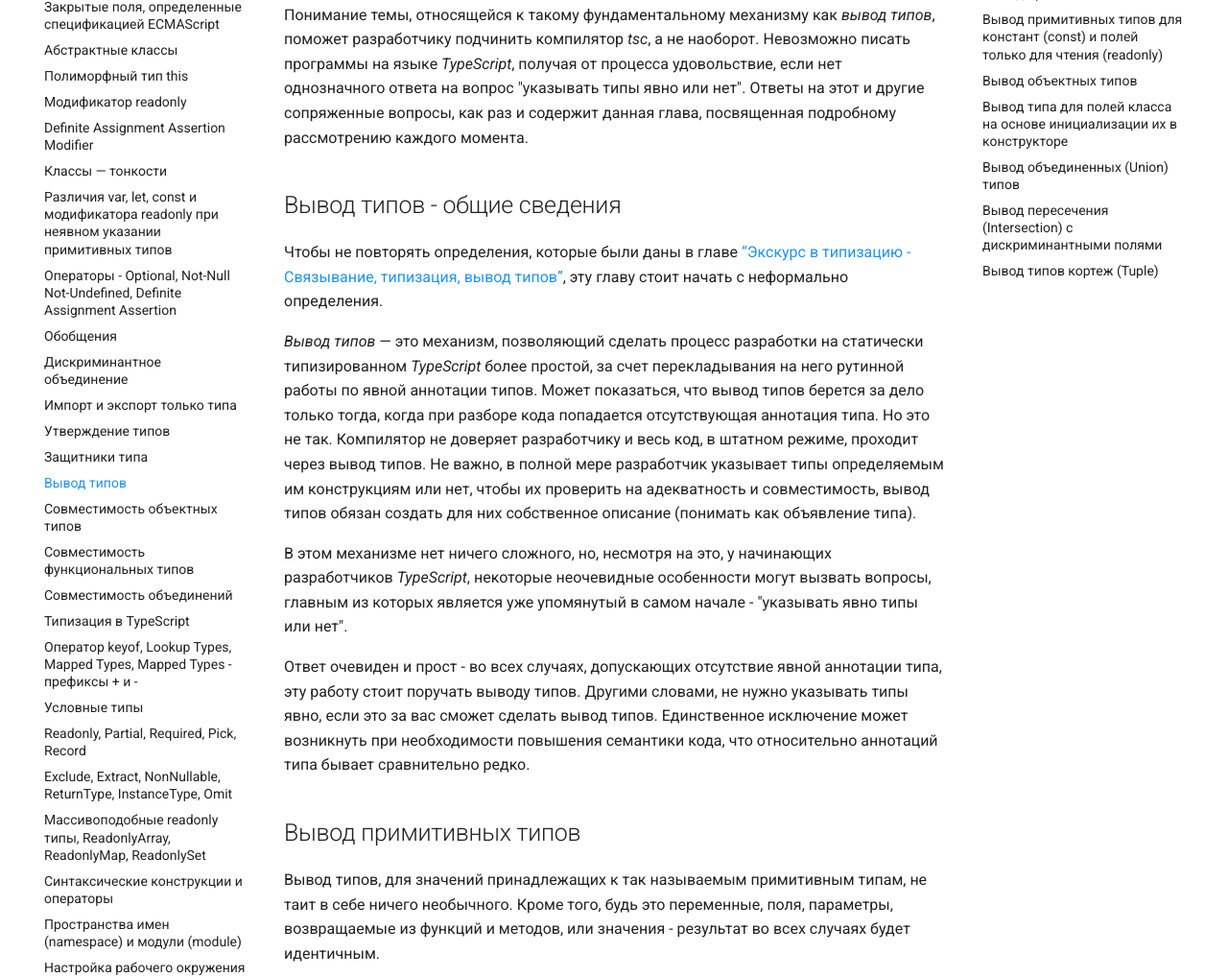
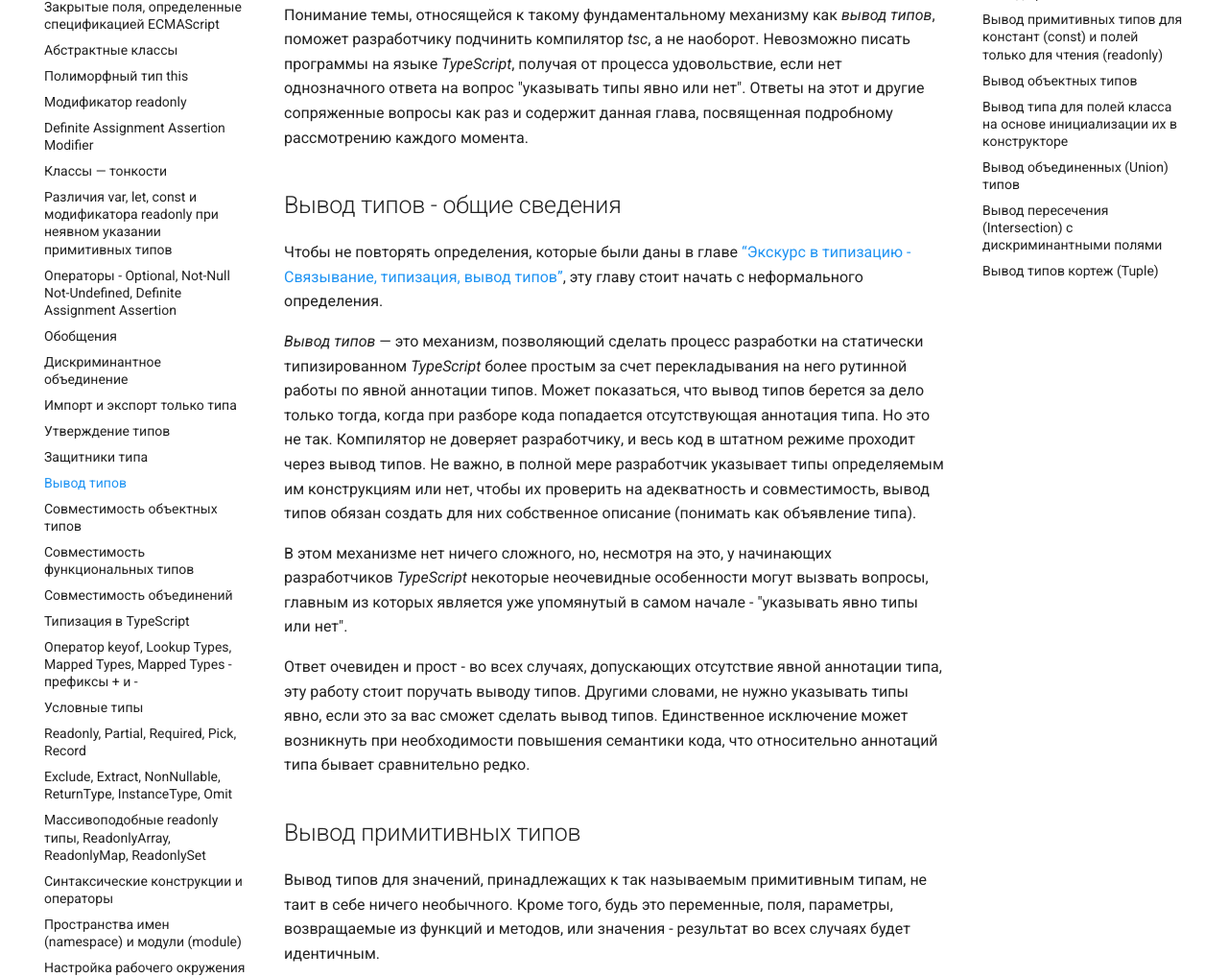
Before and after one commit to xsltdev/scriptdev.ru, an MkDocs documentation site: the page built from docs/guide/037.md, in a window 1280 px wide and 1400 px high. Shown: the part 225-1243 px from the top of the window at 96% size. Built offline with MkDocs 1.6.1 and Material for MkDocs 9.7.7, drawn with Linux system fonts in a browser that asks for light colours; comment, search, counter and statistics services are not loaded; some of the changed text lies outside the part shown.

Commit message:
edited mistakes

````diff
--- a/docs/guide/037.md
+++ b/docs/guide/037.md
@@ -1,20 +1,20 @@
 # Вывод типов
 
-Понимание темы, относящейся к такому фундаментальному механизму как _вывод типов_, поможет разработчику подчинить компилятор _tsc_, а не наоборот. Невозможно писать программы на языке _TypeScript_, получая от процесса удовольствие, если нет однозначного ответа на вопрос "указывать типы явно или нет". Ответы на этот и другие сопряженные вопросы, как раз и содержит данная глава, посвященная подробному рассмотрению каждого момента.
+Понимание темы, относящейся к такому фундаментальному механизму как _вывод типов_, поможет разработчику подчинить компилятор _tsc_, а не наоборот. Невозможно писать программы на языке _TypeScript_, получая от процесса удовольствие, если нет однозначного ответа на вопрос "указывать типы явно или нет". Ответы на этот и другие сопряженные вопросы как раз и содержит данная глава, посвященная подробному рассмотрению каждого момента.
 
 ## Вывод типов - общие сведения
 
-Чтобы не повторять определения, которые были даны в главе [“Экскурс в типизацию - Связывание, типизация, вывод типов”](003.md), эту главу стоит начать с неформально определения.
+Чтобы не повторять определения, которые были даны в главе [“Экскурс в типизацию - Связывание, типизация, вывод типов”](003.md), эту главу стоит начать с неформального определения.
 
-_Вывод типов_ — это механизм, позволяющий сделать процесс разработки на статически типизированном _TypeScript_ более простой, за счет перекладывания на него рутинной работы по явной аннотации типов. Может показаться, что вывод типов берется за дело только тогда, когда при разборе кода попадается отсутствующая аннотация типа. Но это не так. Компилятор не доверяет разработчику и весь код, в штатном режиме, проходит через вывод типов. Не важно, в полной мере разработчик указывает типы определяемым им конструкциям или нет, чтобы их проверить на адекватность и совместимость, вывод типов обязан создать для них собственное описание (понимать как объявление типа).
+_Вывод типов_ — это механизм, позволяющий сделать процесс разработки на статически типизированном _TypeScript_ более простым за счет перекладывания на него рутинной работы по явной аннотации типов. Может показаться, что вывод типов берется за дело только тогда, когда при разборе кода попадается отсутствующая аннотация типа. Но это не так. Компилятор не доверяет разработчику, и весь код в штатном режиме проходит через вывод типов. Не важно, в полной мере разработчик указывает типы определяемым им конструкциям или нет, чтобы их проверить на адекватность и совместимость, вывод типов обязан создать для них собственное описание (понимать как объявление типа).
 
-В этом механизме нет ничего сложного, но, несмотря на это, у начинающих разработчиков _TypeScript_, некоторые неочевидные особенности могут вызвать вопросы, главным из которых является уже упомянутый в самом начале - "указывать явно типы или нет".
+В этом механизме нет ничего сложного, но, несмотря на это, у начинающих разработчиков _TypeScript_ некоторые неочевидные особенности могут вызвать вопросы, главным из которых является уже упомянутый в самом начале - "указывать явно типы или нет".
 
 Ответ очевиден и прост - во всех случаях, допускающих отсутствие явной аннотации типа, эту работу стоит поручать выводу типов. Другими словами, не нужно указывать типы явно, если это за вас сможет сделать вывод типов. Единственное исключение может возникнуть при необходимости повышения семантики кода, что относительно аннотаций типа бывает сравнительно редко.
 
 ## Вывод примитивных типов
 
-Вывод типов, для значений принадлежащих к так называемым примитивным типам, не таит в себе ничего необычного. Кроме того, будь это переменные, поля, параметры, возвращаемые из функций и методов, или значения - результат во всех случаях будет идентичным.
+Вывод типов для значений, принадлежащих к так называемым примитивным типам, не таит в себе ничего необычного. Кроме того, будь это переменные, поля, параметры, возвращаемые из функций и методов, или значения - результат во всех случаях будет идентичным.
 
 ```ts
 enum Enums {
@@ -60,7 +60,7 @@
 }
 ```
 
-Когда вывод типов встречает значение, принадлежащее к типу `symbol`, его поведение зависит от конструкции, которой присваивается значение. Так, если вывод типов работает с константой, то тип определяется как запрос типа (глава [“Type Queries (запросы типа), Alias (псевдонимы типа)”](017.md)) самой константы. Если вывод типов устанавливает принадлежность к типу неизменяемого поля, то тип будет определен как `symbol`. Происходит так потому, что вместе с созданием нового экземпляра в системе будет определяться и новый символ, что противоречит правилам установленным для `Unique Symbol` (глава [“Типы - Примитивные литеральные типы Number, String, Boolean, Unique Symbol, Enum”](018.md)).
+Когда вывод типов встречает значение, принадлежащее к типу `symbol`, его поведение зависит от конструкции, которой присваивается значение. Так, если вывод типов работает с константой, то тип определяется как запрос типа (глава [“Type Queries (запросы типа), Alias (псевдонимы типа)”](017.md)) самой константы. Если вывод типов устанавливает принадлежность к типу неизменяемого поля, то тип будет определен как `symbol`. Происходит так потому, что вместе с созданием нового экземпляра в системе будет определяться и новый символ, что противоречит правилам, установленным для `Unique Symbol` (глава [“Типы - Примитивные литеральные типы Number, String, Boolean, Unique Symbol, Enum”](018.md)).
 
 ```ts
 const v = Symbol(); // const v: typeof v
@@ -93,7 +93,7 @@
 
 ## Вывод типа для полей класса на основе инициализации их в конструкторе
 
-Если прочитать главу, посвященную конфигурации компилятора, станет известно, что, при активном флаге `--noImplicitAny`, возникает ошибка, если тело класса включает поля без аннотации типа. Дело в том, что вывод типов расценивает поля без явной аннотации типа как принадлежащие к `any`, который как раз и не допускает активированный флаг `--noImplicitAny`.
+Если прочитать главу, посвященную конфигурации компилятора, станет известно, что при активном флаге `--noImplicitAny` возникает ошибка, если тело класса включает поля без аннотации типа. Дело в том, что вывод типов расценивает поля без явной аннотации типа как принадлежащие к `any`, который как раз и не допускает активированный флаг `--noImplicitAny`.
 
 ```ts
 class Square {
@@ -230,15 +230,15 @@
 ]; // let v: { a: number, b: string }[]
 ```
 
-В примере, вывод типов выводит ожидаемый и предсказуемый результат для массива объектов, чьи типы полностью идентичны. Идентичны они по той причине, что вывод типов установит тип `{ a: number, b: string }` для всех элементов массива.
+В примере вывод типов выводит ожидаемый и предсказуемый результат для массива объектов, чьи типы полностью идентичны. Идентичны они по той причине, что вывод типов установит тип `{ a: number, b: string }` для всех элементов массива.
 
-Но стоит изменить условие, допустим, убрать объявление одного поля и картина кардинально изменится. Вместо массива обычных объектов, тип будет выведен, как массив объединенного типа.
+Но стоит изменить условие, допустим, убрать объявление одного поля и картина кардинально изменится. Вместо массива обычных объектов тип будет выведен как массив объединенного типа.
 
 ```ts
 let v = [{ a: 5, b: 'text' }, { a: 6 }, { a: 7, b: true }]; // let v: ({ a: number, b: string } | { a: number, b?: undefined } | { a: number, b: boolean })[]
 ```
 
-Как видно из примера выше, вывод типов приводит все объектные типы, составляющие тип объединение, к единому виду. Он добавляет к типам несуществующие в них, но существующие в других объектных типах, поля, декларируя их как необязательные (глава [“Операторы - Optional, Not-Null, Not-Undefined, Definite Assignment Assertion”](031.md)). Сделано это для возможности конкретизировать тип любого элемента массива. Простыми словами, чтобы не получить ошибку во время выполнения, любой элемент массива должен иметь общие для всех элементов признаки. Но так как в реальности, в объектах, некоторые члены вовсе могут отсутствовать, вывод типов, чтобы повысить типобезопасность, декларирует их как необязательные. Таким образом он предупреждает разработчика о возможности возникновения ситуации, при которой эти члены будут иметь значение `undefined`, что и демонстрируется в примере ниже.
+Как видно из примера выше, вывод типов приводит все объектные типы, составляющие тип объединение, к единому виду. Он добавляет к типам несуществующие в них, но существующие в других объектных типах поля, декларируя их как необязательные (глава [“Операторы - Optional, Not-Null, Not-Undefined, Definite Assignment Assertion”](031.md)). Сделано это для возможности конкретизировать тип любого элемента массива. Простыми словами, чтобы не получить ошибку во время выполнения, любой элемент массива должен иметь общие для всех элементов признаки. Но так как в реальности в объектах некоторые члены вовсе могут отсутствовать, вывод типов, чтобы повысить типобезопасность, декларирует их как необязательные. Таким образом он предупреждает разработчика о возможности возникновения ситуации, при которой эти члены будут иметь значение `undefined`, что и демонстрируется в примере ниже.
 
 ```ts
 let v = [{ a: 5, b: 'text' }, { a: 6 }, { a: 7, b: true }]; // let v: ({ a: number, b: string } | { a: number, b?: undefined } | { a: number, b: boolean })[]
````
Also changed, not shown: other parts of docs/guide/037.md (+6 -6 lines).
